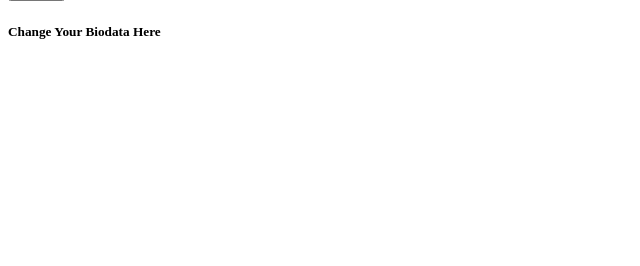
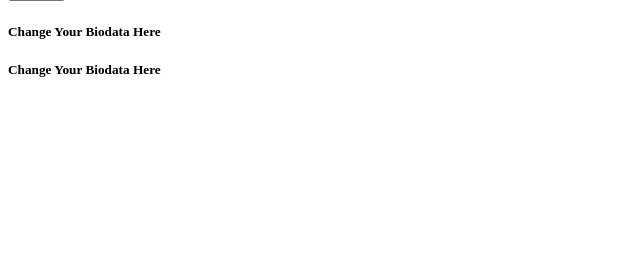
Before and after one commit to vincentwijaya27/Adsis, a PHP site: page /biodata.php in a window 1280 px wide. Shown: the part 264-530 px from the top of the page, without its empty margins (0-640 px from the left). Run offline with PHP 8.4, Linux system fonts and the light colour scheme; data that the repository does not hold is empty.

Commit message:
update biodata.php
tes

```diff
--- a/biodata.php
+++ b/biodata.php
@@ -95,5 +95,6 @@ if(isset($_POST['submit'])){
 </body>
 <footer>
 	<h5> Change Your Biodata Here</h5>
+	<h5> Change Your Biodata Here</h5>
 </footer>
 </html>
```
